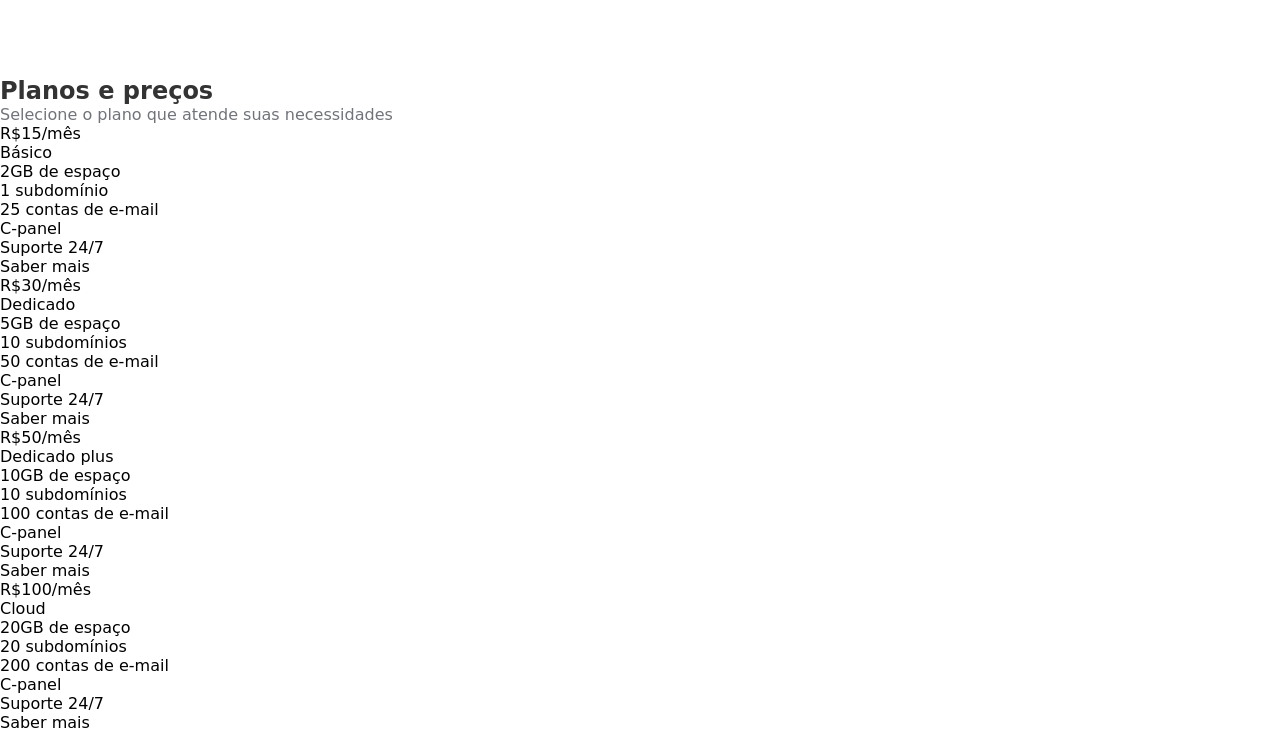
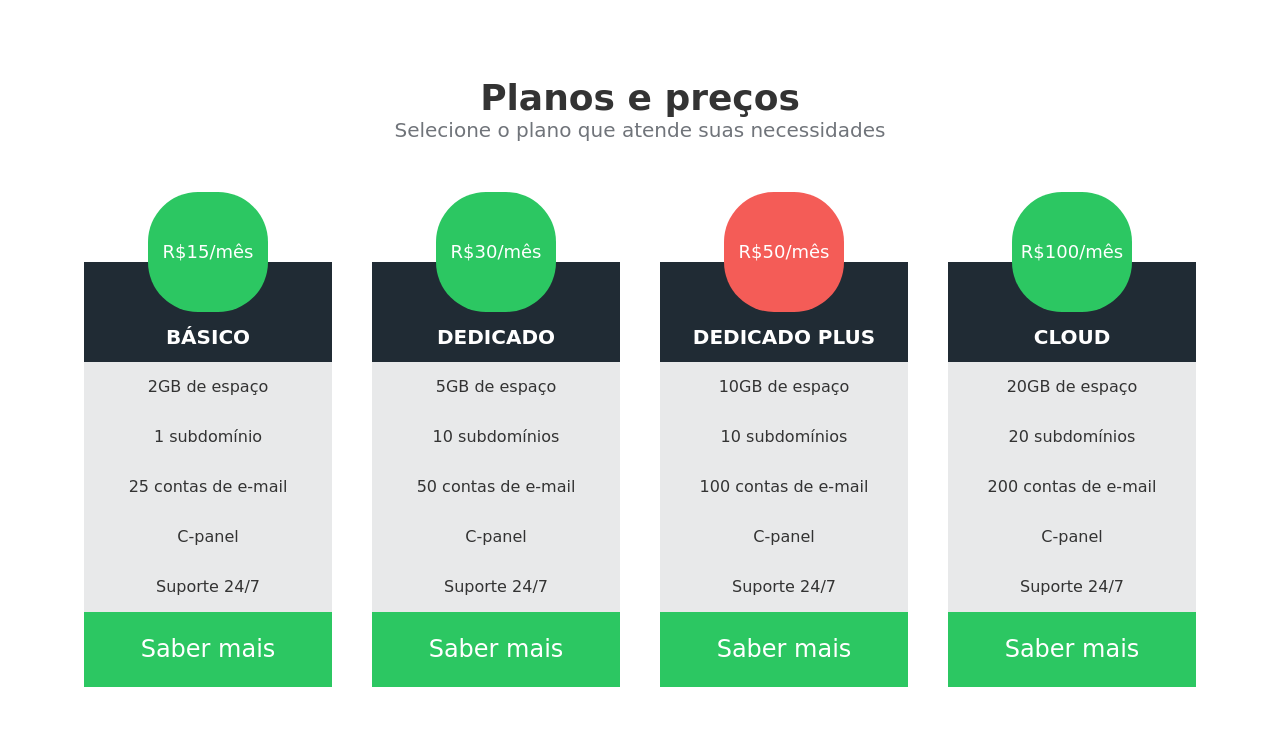
Before and after one commit to RossanaSena/Hora-de-Codar, a plain HTML site: page Projetos/3 - responsividade/index.html in a window 1280 px wide. Shown: the part 913-1645 px from the top of the page. After the commit the page ends 1616 px from the top, so only its background shows below. Drawn offline with Linux system fonts and the light colour scheme; a web font is replaced by a local one.

Commit message:
CSS seção planos e preços

```diff
--- a/Projetos/3 - responsividade/css/style.css
+++ b/Projetos/3 - responsividade/css/style.css
@@ -1,4 +1,4 @@
-/* Geral */
+/* geral */
 * {
     margin: 0;
     padding: 0;
@@ -6,35 +6,21 @@
     box-sizing: border-box;
 }
 
-:root {
-    --title: #333;
-    --paragraph: #70747A;
-    --navbar-container: #232A31;
-    --navbar-a: #FFF;
-    --navbar-a-hover: #9A9A9A;
-    --default-btn: #2CC76A;
-    --default-btn-hover: #22BB5F;
-    --default-btn-hover-text: #000;
-    --fas-fa-shield-alt: #2CC76A;
-    --fas-fa-rocket: #EF3F29;
-    --fas-fa-comments: #EF8F29 ;
-}
-
 h1,
 h2,
 h3 {
-    color: var(--title);
+    color: #333;
 }
 
 p {
-    color: var(--paragraph);
+    color: #70747A;
 }
 
-/* Navbar */
+/* navbar */
 .navbar-container {
     width: 100%;
     height: 80px;
-    background-color: var(--navbar-container);
+    background-color: #232A31;
     padding: 0 2rem;
 }
 
@@ -63,24 +49,24 @@ p {
 }
 
 .navbar-items a {
-    color: var(--navbar-a);
+    color:#FFF;
     text-decoration: none;
     transition: .5s;
 }
 
 .navbar-items a:hover {
-    color: var(--navbar-a-hover);
+    color:#9A9A9A;
 }
 
 .default-btn {
     padding: 15px 20px;
-    background-color: var(--default-btn);
+    background-color: #2CC76A;
     border-radius: 5px;
 }
 
 .navbar-items .default-btn:hover {
-    background-color: var(--default-btn);
-    color: var(--default-btn-hover-text);
+    background-color: #22BB5F;
+    color: #000;
 }
 
 /* main banner */
@@ -93,10 +79,10 @@ p {
 
 .main-banner h1,
 .main-banner p {
-    color: var(--navbar-a);
+    color: #FFF;
     text-align: center;
     font-weight: bold;
-    text-shadow: var(--default-btn-hover-text) 3px 2px 3px;
+    text-shadow: #000 3px 2px 3px;
 }
 
 .main-banner h1 {
@@ -107,13 +93,13 @@ p {
     font-size: 32px;
 }
 
-/* Services */
+/* services */
 
 .services-container {
     padding: 5rem 0;
 }
 
-.services-container ul{
+.services-container ul {
     display: flex;
     width: 90%;
     margin: 0 auto;
@@ -132,15 +118,15 @@ p {
 }
 
 .fa-shield-alt {
-    color: var(--fas-fa-shield-alt);
+    color: #2CC76A;
 }
 
 .fa-rocket {
-    color: var(--fas-fa-rocket);
+    color: #EF3F29;
 }
 
 .fa-comments {
-    color: var(--fas-fa-comments);
+    color: #EF8F29;
 }
 
 .services-container h3 {
@@ -150,3 +136,77 @@ p {
 .services-container p {
     line-height: 24px;
 }
+
+/* prices and plans */
+.pricing-container {
+    padding-bottom: 1rem;
+    text-align: center;
+}
+
+.pricing-container h2 {
+    font-size: 36px;
+}
+
+.pricing-container p {
+    font-size: 20px;
+}
+
+.plans-container {
+    display: flex;
+    justify-content: space-between;
+    width: 90%;
+    margin: 50px auto 0;
+}
+
+.plan {
+    flex: 1;
+    max-width: 275px;
+    margin: 0 20px;
+}
+
+.plan ul {
+    padding: 0;
+}
+
+.plan li {
+    list-style: none;
+    height: 50px;
+    line-height: 50px;
+    background-color: #E8E9EA;
+    color: #333;
+}
+
+.plan .price {
+    width: 120px;
+    height: 120px;
+    border-radius: 50px;
+    background-color: #2CC762;
+    color: #FFF;
+    text-align: center;
+    line-height: 120px;
+    margin: 0 auto -50px;
+    font-size: 18px;
+    position: relative;
+}
+
+.plan .plan-name {
+    text-transform: uppercase;
+    font-size: 20px;
+    font-weight: bold;
+    color: #FFF;
+    background-color: #202B34;
+    padding: 50px 0;
+}
+
+.plan .plan-btn {
+    background-color: #2CC762;
+    color: #FFF;
+    font-size: 24px;
+    height: 75px;
+    line-height: 75px;
+    cursor: pointer;
+}
+
+.plan .recommended {
+    background-color: #F45C57;
+}
```
